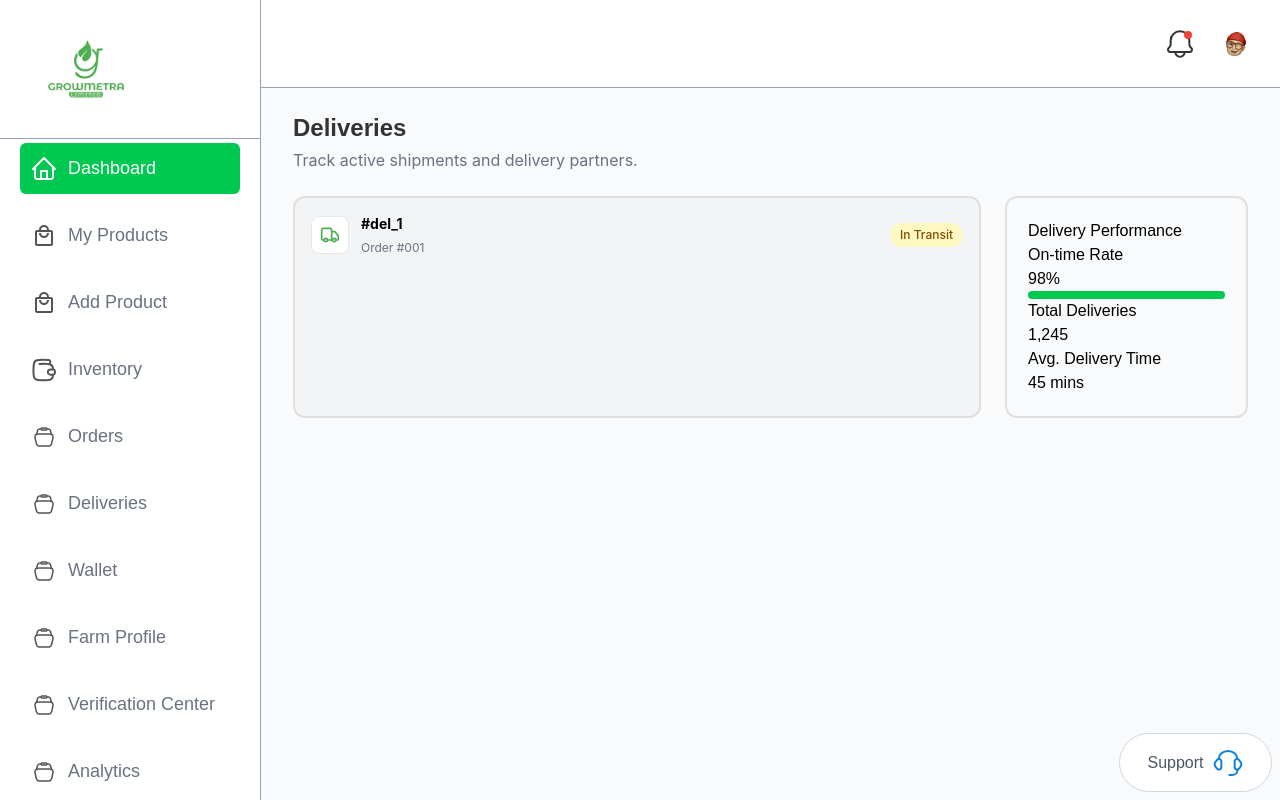
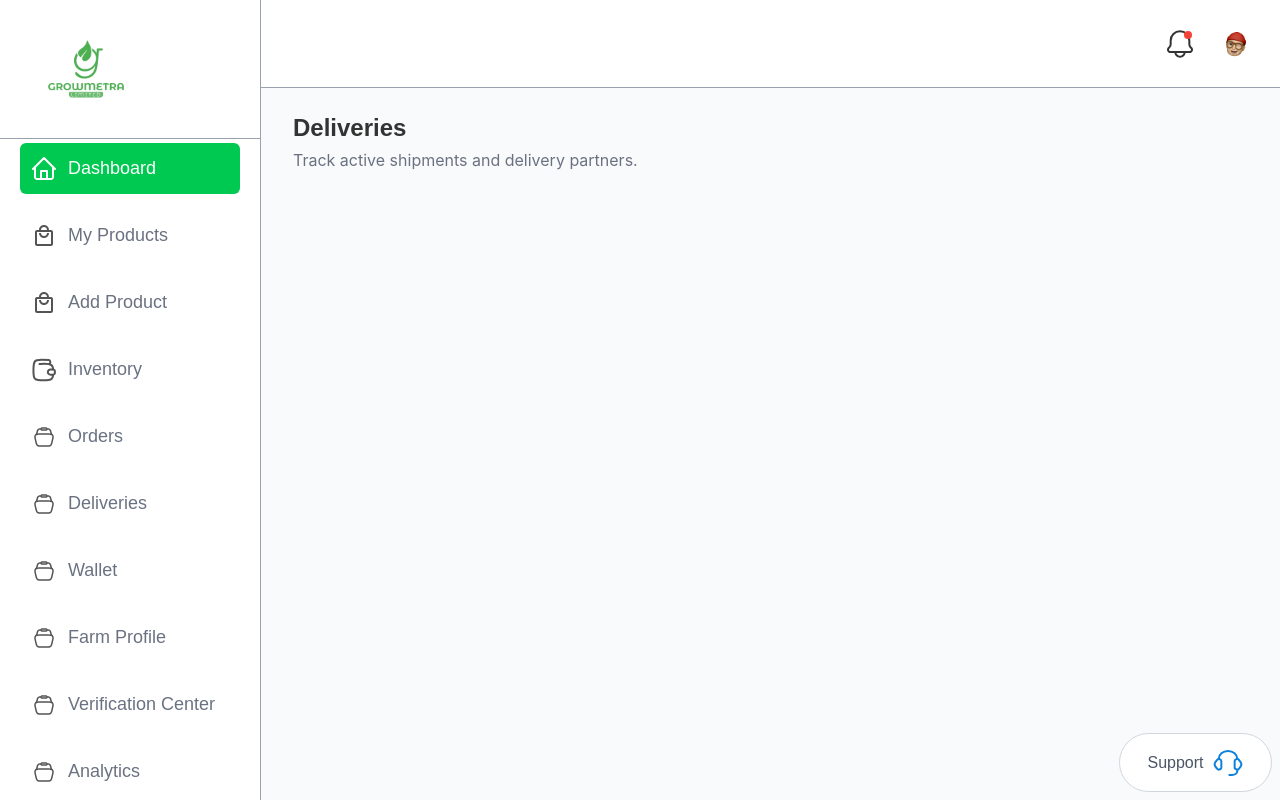
Before and after one commit to GROWMETRA11/GrowMetra11, a React (Vite) app: page /dashboard/buyers/deliveries in a window 1280 px wide. Built offline with nearby package versions, Linux system fonts and the light colour scheme.

Commit message:
fix: fixed deliveries layout

```diff
--- a/src/pages/dashboard/buyers/screens/Deliveries.jsx
+++ b/src/pages/dashboard/buyers/screens/Deliveries.jsx
@@ -10,8 +10,10 @@ const Deliveries = () => {
             <p className='inter font-normal text-base text-[#6A7282]'>Track active shipments and delivery partners.</p>
         </div>
 
-        <div className='flex gap-6'>
-        <div className='border-2 border-[#E0E0E0] bg-[#F3F4F6]  rounded-xl p-4 w-full max-w-[688px] '>
+
+
+        {/* <div className='flex gap-6 '>
+        <div className=' bg-[#F3F4F6] border-2 border-[#E0E0E0]   rounded-xl p-4 w-full max-w-[688px]'>
             <div className='flex justify-between items-center  border-b border-[#F3F4F6]'>
                 <div className='flex items-center gap-3'>
                     <DeliveryIcon2 />
@@ -27,7 +29,27 @@ const Deliveries = () => {
             </div>
         </div>
 
-        <div className='p-[21px] flex-1 border-2 border-[#E0E0E0] rounded-xl'>
+        <div className='flex-1'>
+        <div className='p-[21px] border-2 border-[#E0E0E0] rounded-xl'>
+            <h2>Delivery Performance</h2>
+            <div>
+                <div>
+                    <p>On-time Rate</p>
+                    <p>98%</p>
+                </div>
+                <div className='w-full h-2 bg-[#00C950] rounded-[33554400px]'></div>
+
+                <div>
+                    <p>Total Deliveries</p>
+                    <p>1,245</p>
+                </div>
+                <div>
+                    <p>Avg. Delivery Time</p>
+                    <p>45 mins</p>
+                </div>
+            </div>
+        </div>
+        <div className='p-[21px] flex-1 mt-4 border-2 border-[#E0E0E0] rounded-xl'>
             <h2>Delivery Performance</h2>
             <div>
                 <div>
@@ -47,6 +69,7 @@ const Deliveries = () => {
             </div>
         </div>
         </div>
+        </div> */}
     </Layout>
   )
 }
```
